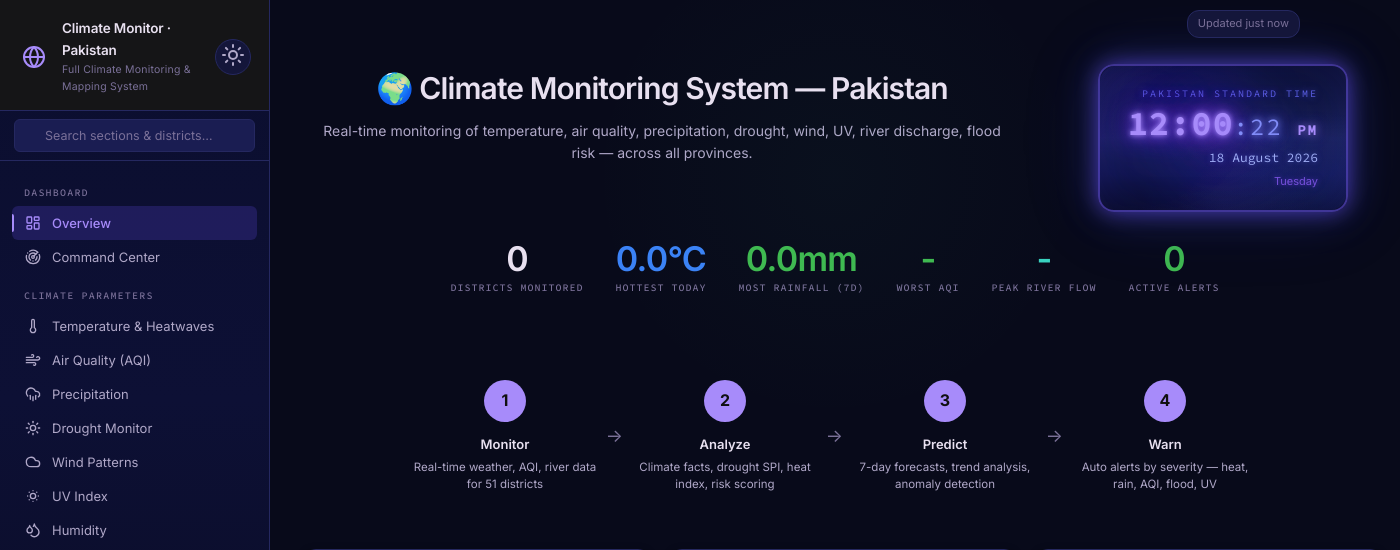
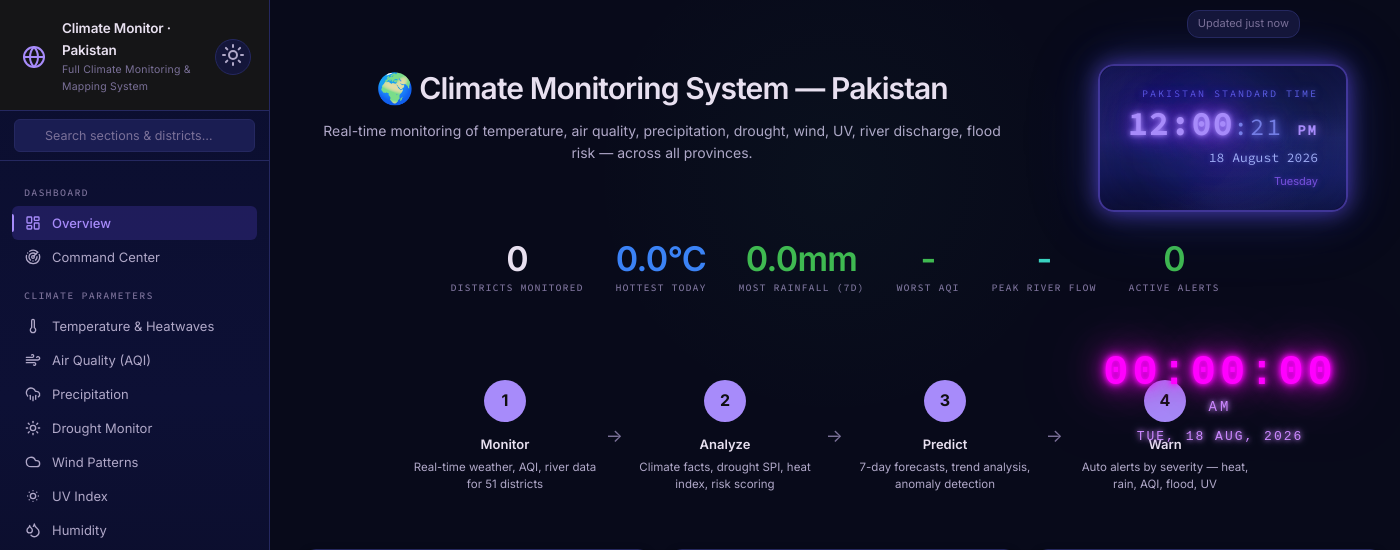
Before and after one commit to mishi29mk-art/climate-monitoring-system, a Flask app: page / in a window 1400 px wide. Shown: the top 550 px of the page. Run offline with Flask 3, Linux system fonts and the light colour scheme; data that the repository does not hold is empty.

Commit message:
fix: add cyberpunk clock HTML to correct location in index.html

```diff
--- a/data/_meta_weather.json
+++ b/data/_meta_weather.json
@@ -1 +1 @@
-{"last_fetch": "2026-08-18 06:38:49", "districts": 56, "type": "weather"}
+{"last_fetch": "2026-08-18 06:57:22", "districts": 56, "type": "weather"}
--- a/templates/index.html
+++ b/templates/index.html
@@ -6,7 +6,7 @@
     <title>🌍 Climate Monitor — Pakistan</title>
     <script src="https://unpkg.com/lucide@latest"></script>
     <link rel="stylesheet" href="https://unpkg.com/leaflet@1.9.4/dist/leaflet.css"/>
-    <link rel="stylesheet" href="/static/css/style.css?v=62">
+    <link rel="stylesheet" href="/static/css/style.css?v=63">
 </head>
 <body>
 <nav class="sidebar" id="sidebar">
@@ -76,6 +76,16 @@
     <div class="section active" id="sec-overview"><div class="loading">Loading Climate Monitor…</div></div>
 </div>
 
+<!-- Cyberpunk Digital Clock (every page) -->
+<div class="cyber-clock" id="cyber-clock">
+    <canvas id="matrix-canvas"></canvas>
+    <div class="cyber-clock-inner">
+        <div class="cyber-clock-time" id="cyber-time">00:00:00</div>
+        <div class="cyber-clock-ampm" id="cyber-ampm">AM</div>
+        <div class="cyber-clock-date" id="cyber-date">TUE, 18 AUG, 2026</div>
+    </div>
+</div>
+
 <div id="alert-toast" style="position:fixed;top:16px;right:16px;z-index:999;display:flex;flex-direction:column;gap:8px;max-width:360px"></div>
 
 <!-- Mobile Menu Button -->
```
